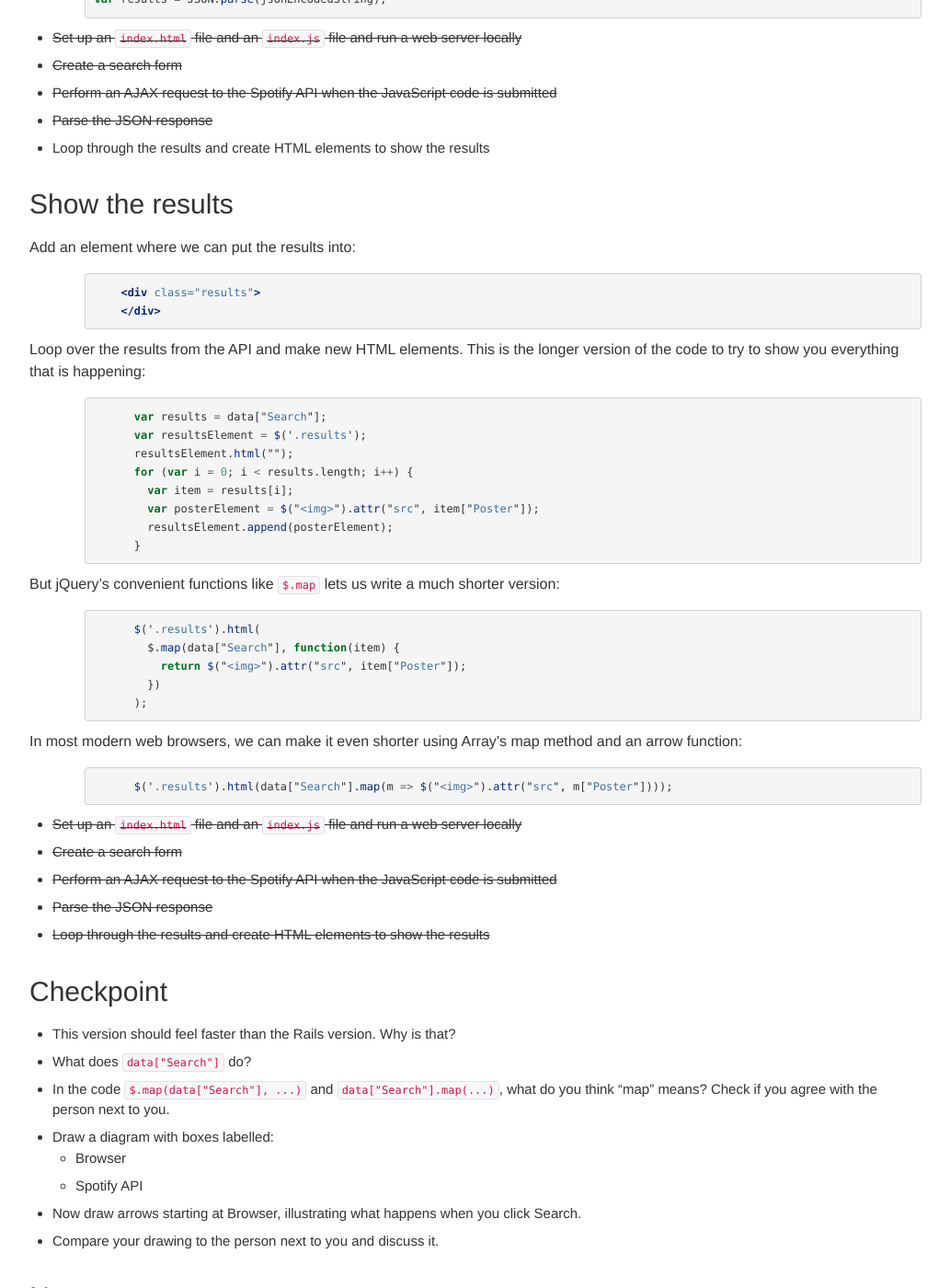
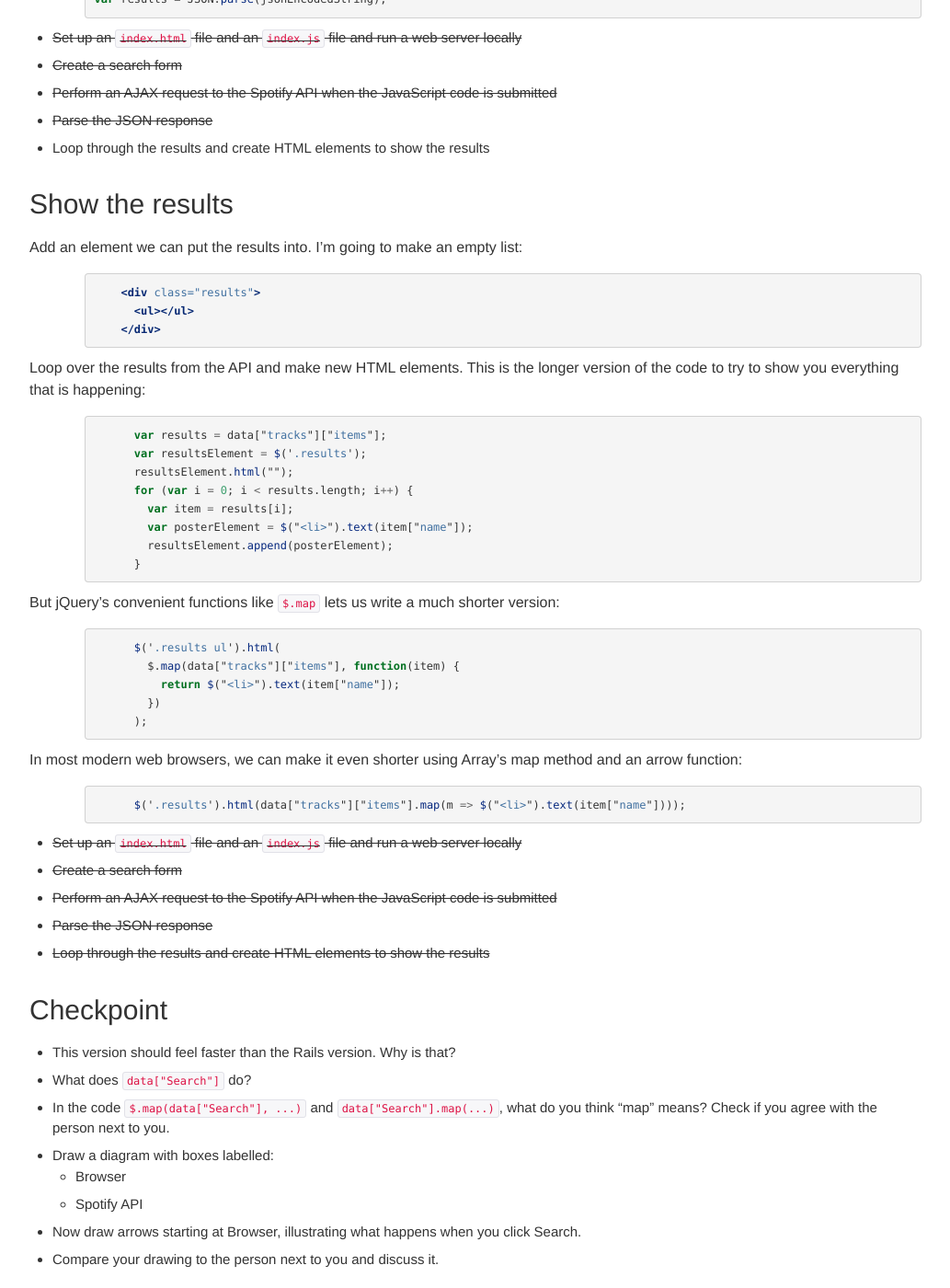
Before and after one commit to tracymu/api-tutorial, a Jekyll site: the page built from _posts/2017-04-07-api-javascript.md, in a window 1280 px wide and 1400 px high, scrolled down 3233 px. Shown: the whole window at 92% size, without its empty margins (53-1086 px from the left). Built offline with Jekyll 4.4.1, drawn with Linux system fonts in a browser that asks for light colours; nearby versions of some CDN libraries.

Commit message:
Update JS tutorial for spotify

````diff
--- a/_posts/2017-04-07-omdb-javascript.md
+++ b/_posts/2017-04-07-api-javascript.md
@@ -149,22 +149,23 @@ var results = JSON.parse(jsonEncodedString);
 
 ## Show the results
 
-Add an element where we can put the results into:
+Add an element we can put the results into. I'm going to make an empty list:
 
 ```html
     <div class="results">
+      <ul></ul>
     </div>
 ```
 
 Loop over the results from the API and make new HTML elements. This is the longer version of the code to try to show you everything that is happening:
 
 ```js
-      var results = data["Search"];
+      var results = data["tracks"]["items"];
       var resultsElement = $('.results');
       resultsElement.html("");
       for (var i = 0; i < results.length; i++) {
         var item = results[i];
-        var posterElement = $("<img>").attr("src", item["Poster"]);
+        var posterElement = $("<li>").text(item["name"]);
         resultsElement.append(posterElement);
       }
 ```
@@ -172,9 +173,9 @@ Loop over the results from the API and make new HTML elements. This is the longe
 But jQuery's convenient functions like `$.map` lets us write a much shorter version:
 
 ```js
-      $('.results').html(
-        $.map(data["Search"], function(item) {
-          return $("<img>").attr("src", item["Poster"]);
+      $('.results ul').html(
+        $.map(data["tracks"]["items"], function(item) {
+          return $("<li>").text(item["name"]);
         })
       );
 ```
@@ -182,7 +183,7 @@ But jQuery's convenient functions like `$.map` lets us write a much shorter vers
 In most modern web browsers, we can make it even shorter using Array's map method and an arrow function:
 
 ```js
-      $('.results').html(data["Search"].map(m => $("<img>").attr("src", m["Poster"])));
+      $('.results').html(data["tracks"]["items"].map(m => $("<li>").text(item["name"])));
 ```
 
 - ~~Set up an `index.html` file and an `index.js` file and run a web server locally~~
````
Also changed, not shown: README.md.
